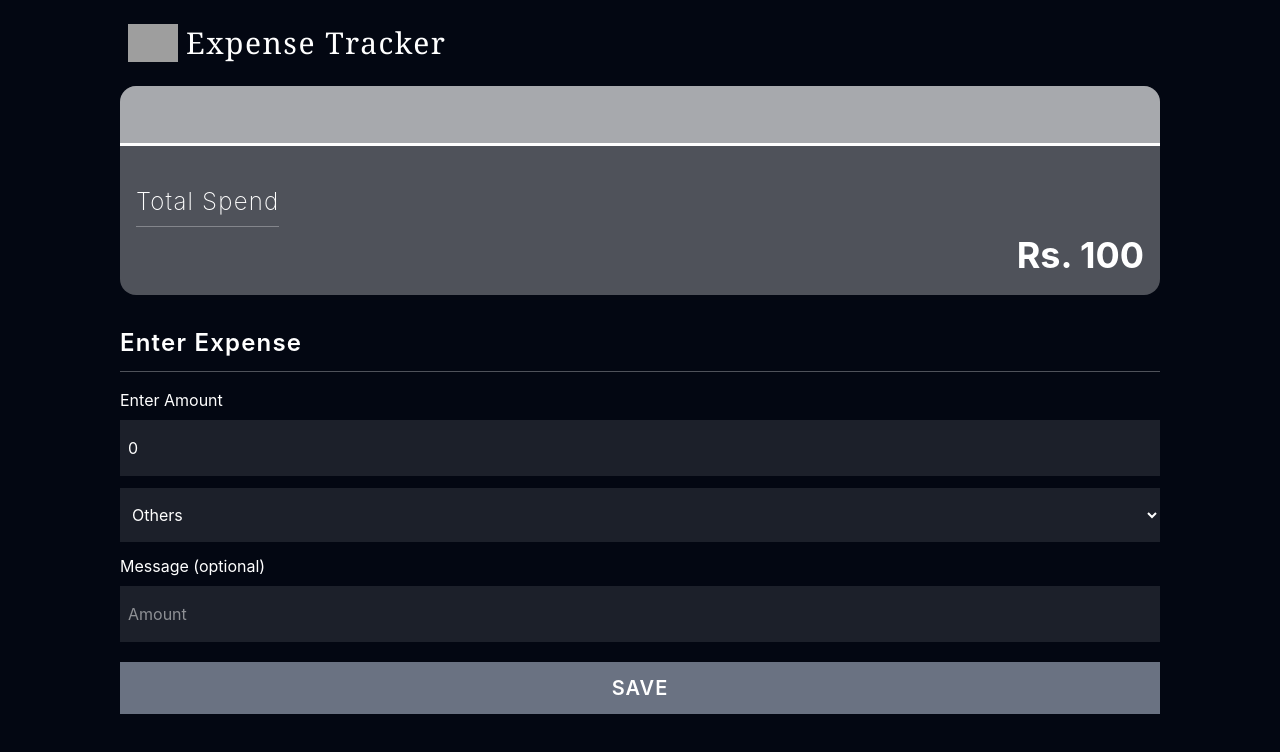
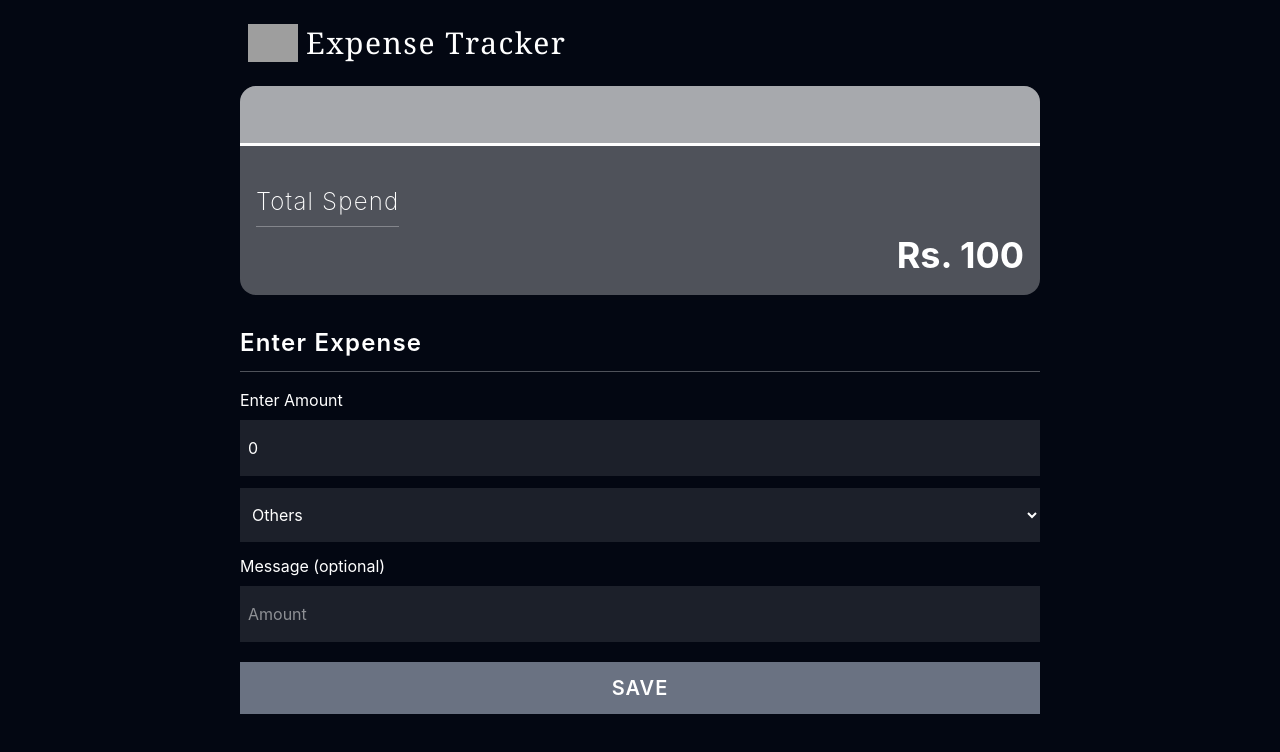
Before and after one commit to AbhirupRoy27/Expense-Tracker, a React (Vite) app in the folder Expense-Tracker-Frontend/: page / in a window 1280 px wide. Shown: the top 752 px of the page. Built offline with nearby package versions, Linux system fonts and the light colour scheme; grey boxes are pictures that could not be loaded.

Commit message:
fix: update App component structure for consistent layout

```diff
--- a/Expense-Tracker-Frontend/src/App/App.jsx
+++ b/Expense-Tracker-Frontend/src/App/App.jsx
@@ -3,11 +3,11 @@ import PublicRoute from './Routes/PublicRoute'
 
 function App() {
   return (
-    <>
+    <div className=" px-3 sm:px-6 md:px-10 lg:px-30 bg-gray-950 h-screen text-white">
       <Routes>
         <Route path="/*" element={<PublicRoute />} />
       </Routes>
-    </>
+    </div>
   )
 }
 
```
